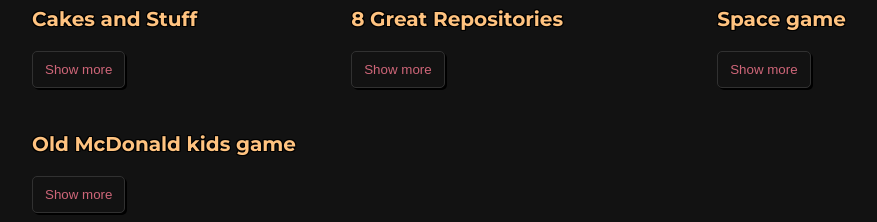
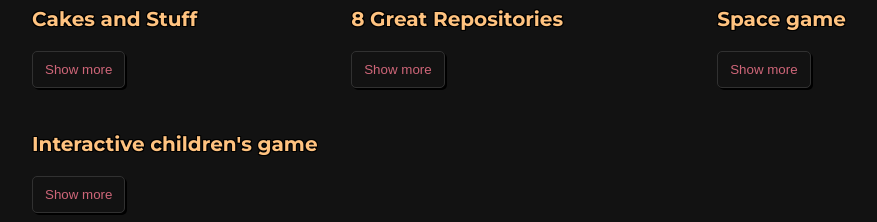
Before and after one commit to hamiat/folio, a React (Create React App) app: page / in a window 1280 px wide. Shown: the part 1020-1242 px from the top of the page, without its empty margins (201-1078 px from the left). Built offline with nearby package versions, Linux system fonts and the light colour scheme.

Commit message:
Update Projects.tsx - Updated Old Mcdonald with Picture

```diff
--- a/src/components/Projects/Projects.tsx
+++ b/src/components/Projects/Projects.tsx
@@ -33,16 +33,16 @@ const Projects: React.FC = () => {
       title: "Space game",
       image: "/assets/spaces.png",
       alt: "desktop and mobile example of a website",
-      text: "A space themed 3D gaming experience created with A-frame.",
+      text: "A space themed 3D/VR gaming experience created with A-frame.",
       url: "https://hamiat.github.io/spaces/",
       urlText: "Try this out (for desktop)",
     },
     {
       id: 4,
-      title: "Old McDonald kids game",
-      image: "/assets/spaces.png",
+      title: "Interactive children's game",
+      image: "/assets/oldmcdonld.png",
       alt: "desktop and mobile example of a website",
-      text: "An interactive kids game based on the song 'Old McDonald had a farm'",
+      text: "An interactive kids game based on the song 'Old McDonald had a farm'.",
       url: "https://creative-starburst-5e276c.netlify.app/",
       urlText: "Try this out (for desktop)",
     },
```
